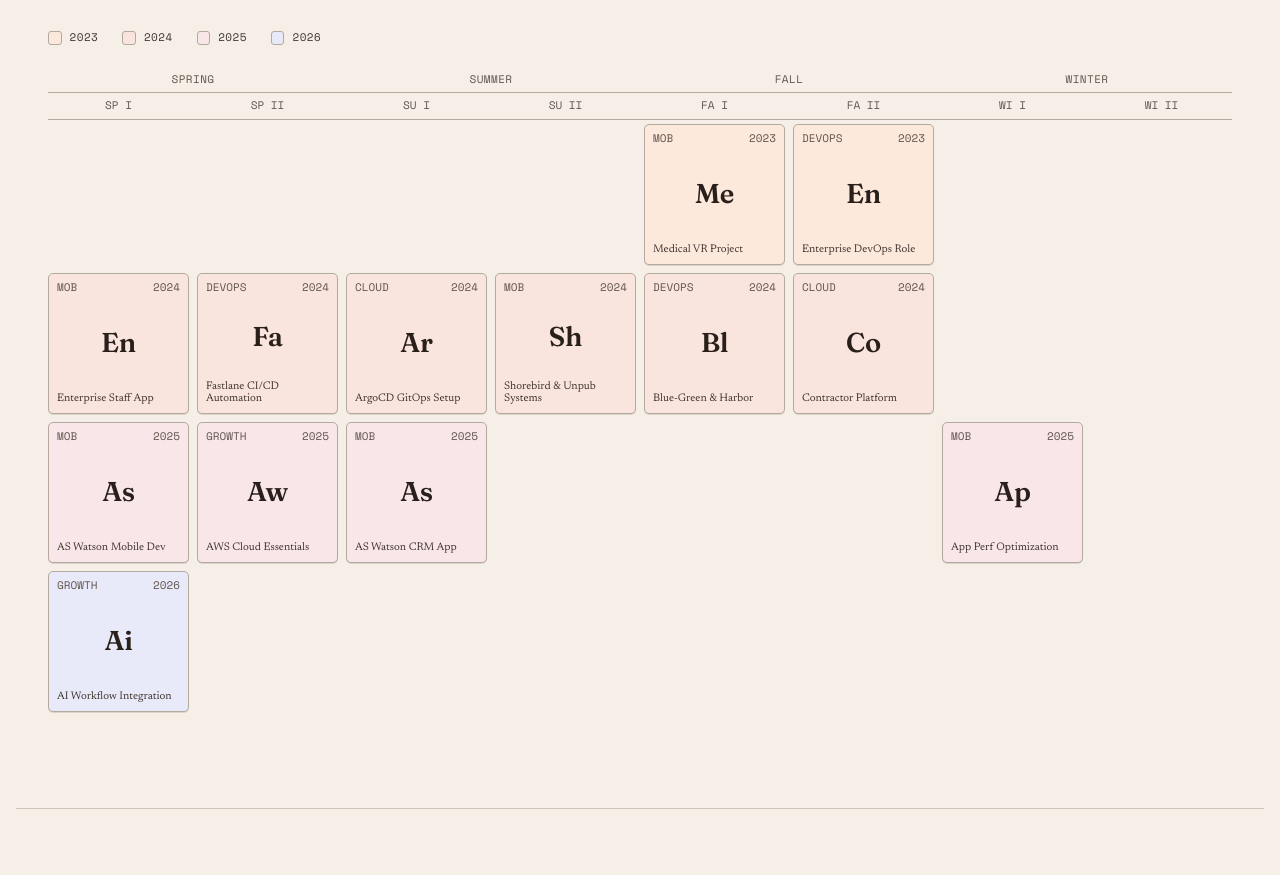
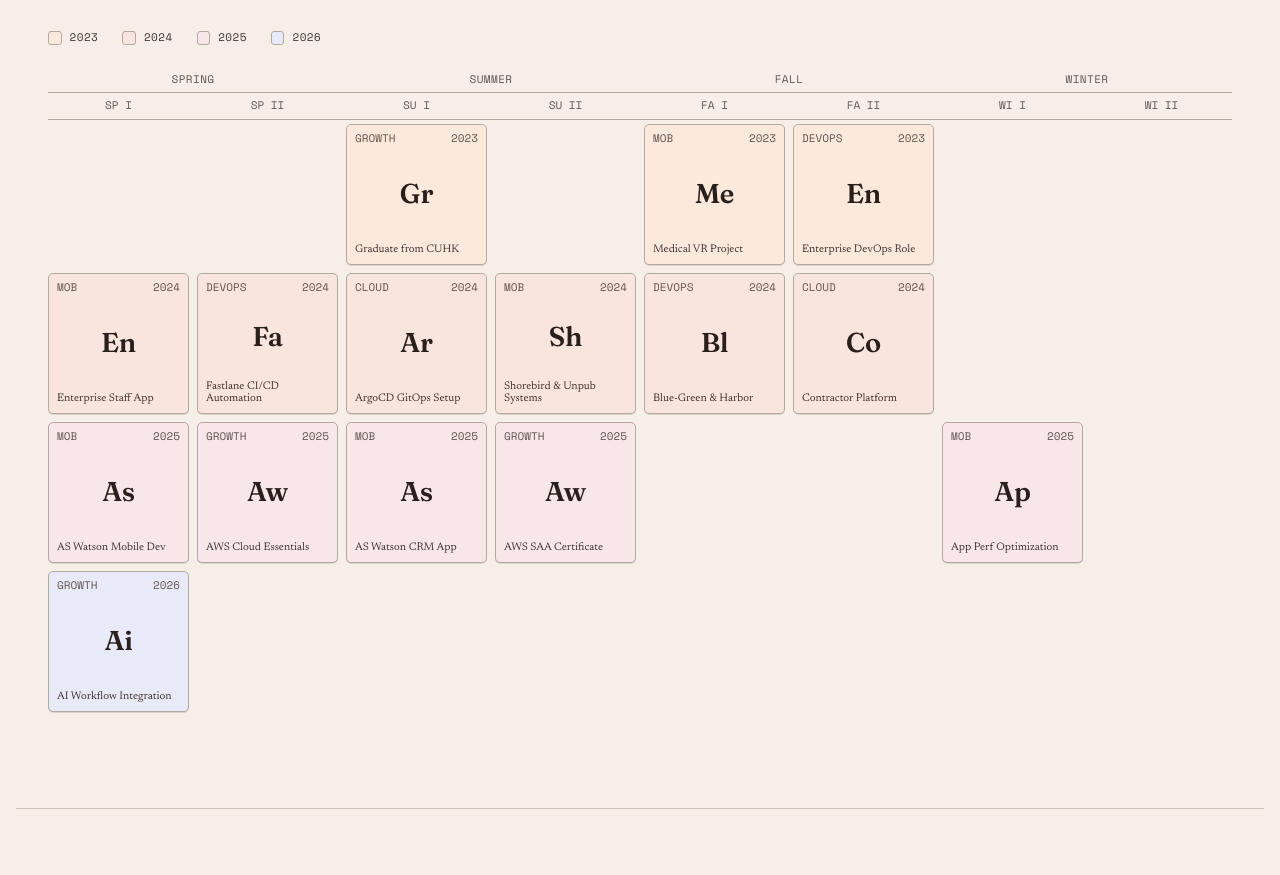
Before and after one commit to chunghei0116/portfolio-website, a Next.js app: page / in a window 1280 px wide. Shown: the part 860-1735 px from the top of the page. Built offline with nearby package versions, Linux system fonts and the light colour scheme.

Commit message:
feat: add personal growth milestones for CUHK graduation and AWS SAA certification

```diff
--- a/src/data/milestones.ts
+++ b/src/data/milestones.ts
@@ -16,6 +16,21 @@ export interface Milestone {
 
 export const milestones: Milestone[] = [
   // ---- 2023 (Row 1) ----
+  {
+    id: "cuhk",
+    sym: "Ch",
+    name: "Graduate from CUHK",
+    year: 2023,
+    col: 3,
+    row: 1,
+    fam: "security",
+    famLabel: "Personal Development",
+    status: "Complete",
+    platform: "CUHK",
+    metric: "B.Eng",
+    metricLabel: "Computer Science",
+    notes: "Graduated from The Chinese University of Hong Kong (CUHK) with a Bachelor of Engineering in Computer Science."
+  },
   {
     id: "vr",
     sym: "Vr",
@@ -186,6 +201,21 @@ export const milestones: Milestone[] = [
     notes: "Core developer of the high-traffic AS Watson CRM app supporting over a million monthly active users."
   },
   {
+    id: "saa",
+    sym: "Sa",
+    name: "AWS SAA Certificate",
+    year: 2025,
+    col: 4,
+    row: 3,
+    fam: "security",
+    famLabel: "Personal Development",
+    status: "Complete",
+    platform: "AWS Certification",
+    metric: "SAA-C03",
+    metricLabel: "Certified",
+    notes: "Earned the AWS Certified Solutions Architect – Associate (SAA-C03) credential, validating cloud architecture and transit routing design competence."
+  },
+  {
     id: "opt",
     sym: "Op",
     name: "App Perf Optimization",
```
